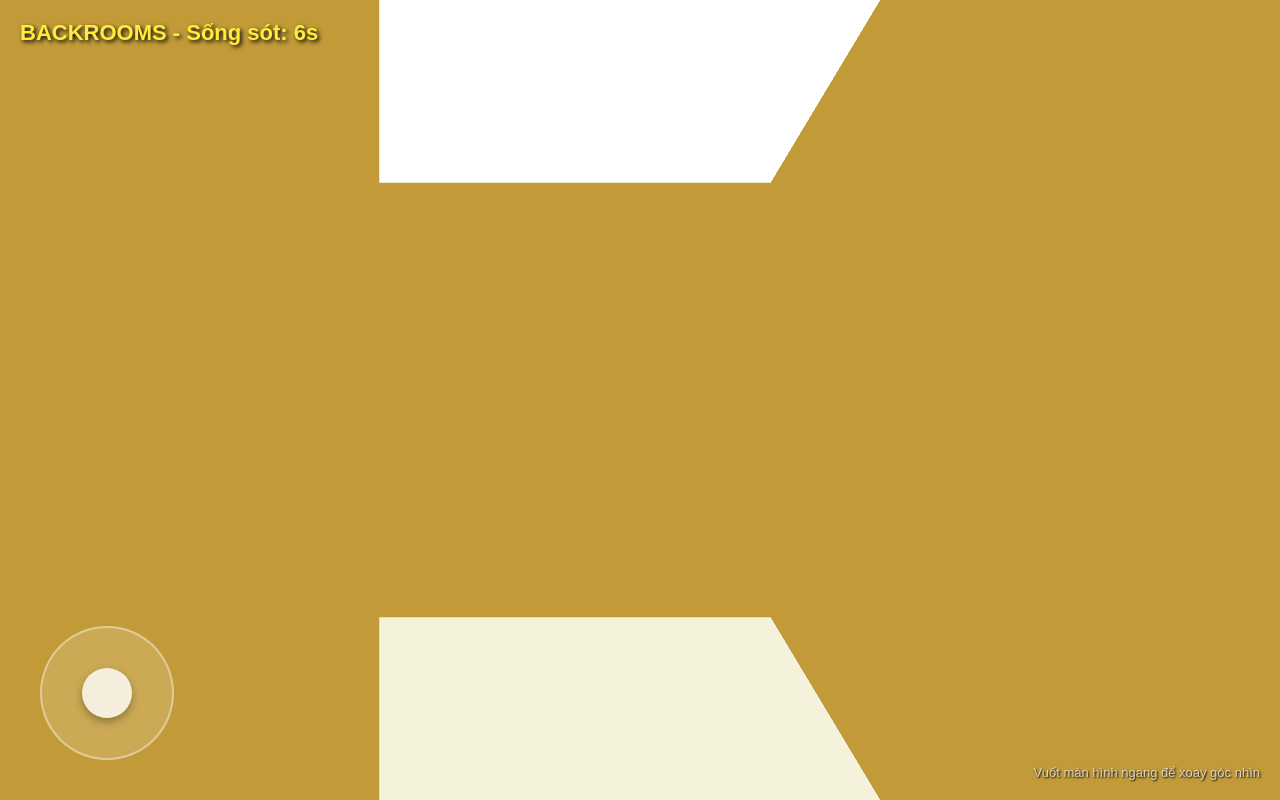
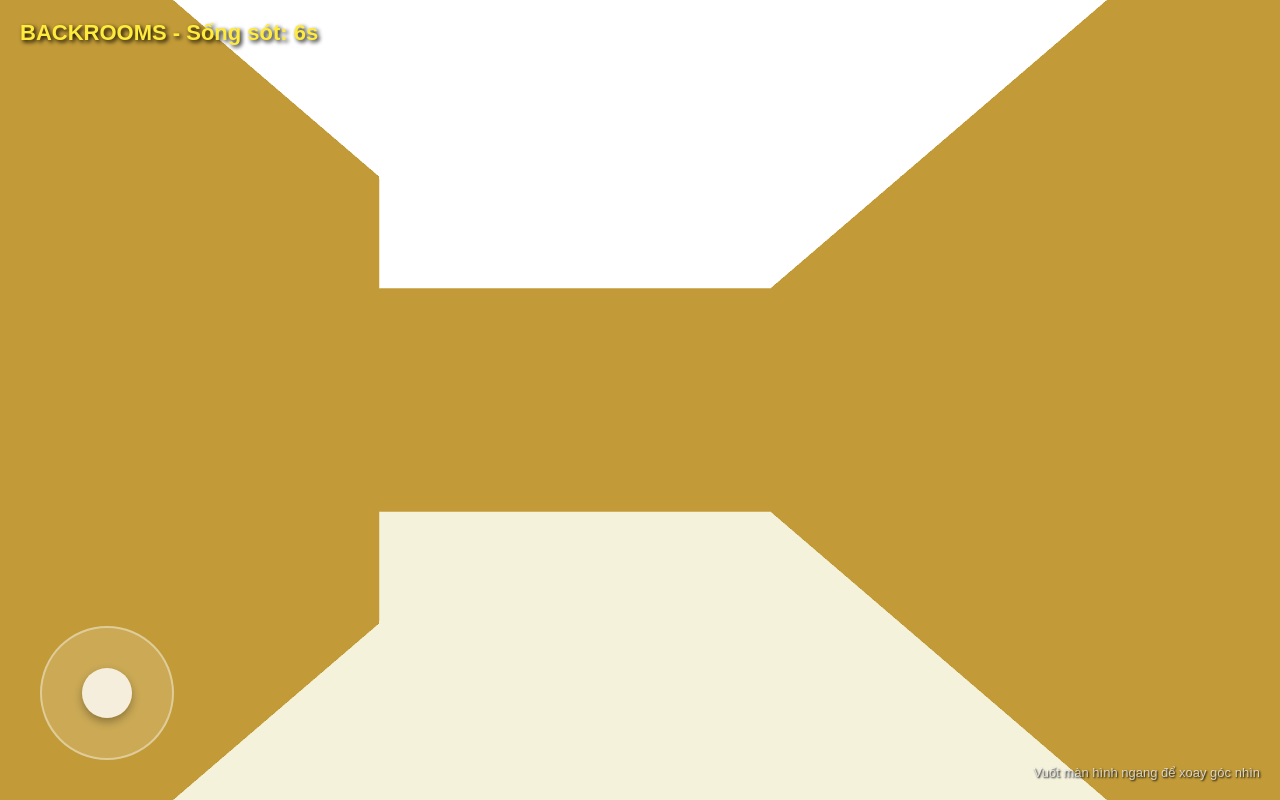
Before and after one commit to lechithien191919-jpg/Backrom-game, a Flask app: page / in a window 1280 px wide. Run offline with Flask 3, Linux system fonts and the light colour scheme.

Commit message:
Update index.html

```diff
--- a/templates/index.html
+++ b/templates/index.html
@@ -3,7 +3,7 @@
 <head>
     <meta charset="UTF-8">
     <meta name="viewport" content="width=device-width, initial-scale=1.0, user-scalable=no">
-    <title>Backrooms 3D Mobile</title>
+    <title>Backrooms 3D Wide Maze</title>
     <style>
         body { margin: 0; overflow: hidden; background: #000; font-family: Arial, sans-serif; user-select: none; }
         #ui {
@@ -17,7 +17,7 @@
             z-index: 10;
         }
 
-        /* Cần điều khiển ảo (Virtual Joystick) chuẩn game mobile */
+        /* Cần điều khiển ảo Joystick */
         #joystick-base {
             position: absolute;
             bottom: 40px;
@@ -67,7 +67,7 @@
     <script>
         // 1. Khởi tạo Scene, Camera, Renderer
         const scene = new THREE.Scene();
-        scene.background = new THREE.Color(0xd4af37); // Màu vàng nền cơ bản
+        scene.background = new THREE.Color(0xd4af37);
 
         const camera = new THREE.PerspectiveCamera(75, window.innerWidth / window.innerHeight, 0.1, 1000);
         const renderer = new THREE.WebGLRenderer({ antialias: true });
@@ -78,7 +78,7 @@
         const ambientLight = new THREE.AmbientLight(0xffffff, 0.9);
         scene.add(ambientLight);
 
-        // 2. Thiết kế bản đồ mê cung nhiều ngã rẽ
+        // 2. Bản đồ mê cung (0: đường đi rộng, 1: tường)
         const map = [
             [1,1,1,1,1,1,1,1,1,1],
             [1,0,0,0,1,0,0,0,0,1],
@@ -91,33 +91,34 @@
             [1,1,1,1,1,1,1,1,1,1]
         ];
 
-        const wallMaterial = new THREE.MeshBasicMaterial({ color: 0xc29b38 }); // Tường vàng đậm
-        const floorMaterial = new THREE.MeshBasicMaterial({ color: 0xf5f2dc }); // Sàn màu trắng ngà
-        const ceilingMaterial = new THREE.MeshBasicMaterial({ color: 0xffffff }); // Trần màu trắng tinh
-        const tileSize = 6;
+        const wallMaterial = new THREE.MeshBasicMaterial({ color: 0xc29b38 });
+        const floorMaterial = new THREE.MeshBasicMaterial({ color: 0xf5f2dc });
+        const ceilingMaterial = new THREE.MeshBasicMaterial({ color: 0xffffff });
 
-        // Vẽ tường, sàn, trần từ bản đồ
+        // Tăng kích thước mỗi ô lên 14 đơn vị để hành lang cực kỳ rộng rãi
+        const tileSize = 14;
+
         for (let z = 0; z < map.length; z++) {
             for (let x = 0; x < map[z].length; x++) {
                 const posX = (x - map[z].length / 2) * tileSize;
                 const posZ = (z - map.length / 2) * tileSize;
 
-                // Tạo Sàn nhà
+                // Sàn nhà rộng
                 const floorGeo = new THREE.PlaneGeometry(tileSize, tileSize);
                 const floor = new THREE.Mesh(floorGeo, floorMaterial);
                 floor.rotation.x = -Math.PI / 2;
-                floor.position.set(posX, -5, posZ);
+                floor.position.set(posX, -6, posZ);
                 scene.add(floor);
 
-                // Tạo Trần nhà
+                // Trần nhà cao
                 const ceiling = new THREE.Mesh(floorGeo, ceilingMaterial);
                 ceiling.rotation.x = Math.PI / 2;
-                ceiling.position.set(posX, 5, posZ);
+                ceiling.position.set(posX, 6, posZ);
                 scene.add(ceiling);
 
-                // Nếu là ô có số 1 thì dựng Tường
+                // Tường
                 if (map[z][x] === 1) {
-                    const wallGeo = new THREE.BoxGeometry(tileSize, 10, tileSize);
+                    const wallGeo = new THREE.BoxGeometry(tileSize, 12, tileSize);
                     const wall = new THREE.Mesh(wallGeo, wallMaterial);
                     wall.position.set(posX, 0, posZ);
                     scene.add(wall);
@@ -125,16 +126,15 @@
             }
         }
 
-        // Vị trí bắt đầu của người chơi
-        camera.position.set(-12, 0, -12);
-        let yaw = 0; // Góc xoay ngang
+        // Đặt vị trí bắt đầu phù hợp với bản đồ rộng mới
+        camera.position.set(-28, 0, -28);
+        let yaw = 0;
 
-        // 3. Xử lý vuốt màn hình ngang để xoay góc nhìn
+        // 3. Xử lý vuốt màn hình xoay góc nhìn
         let isDragging = false;
         let prevX = 0;
 
         window.addEventListener('touchstart', (e) => {
-            // Nếu chạm vào vùng joystick thì bỏ qua không xoay màn hình
             if (e.touches[0].clientX < 180 && e.touches[0].clientY > window.innerHeight - 180) return;
             isDragging = true;
             prevX = e.touches[0].clientX;
@@ -150,7 +150,7 @@
 
         window.addEventListener('touchend', () => { isDragging = false; });
 
-        // 4. Xử lý Joystick ảo mượt mà
+        // 4. Joystick ảo di chuyển
         const joystickBase = document.getElementById('joystick-base');
         const joystickKnob = document.getElementById('joystick-knob');
         let moveVector = { x: 0, z: 0 };
@@ -174,17 +174,14 @@
                     let dx = touch.clientX - centerX;
                     let dy = touch.clientY - centerY;
                     const distance = Math.sqrt(dx * dx + dy * dy);
-                    const maxRadius = 45; // Giới hạn bán kính kéo núm
+                    const maxRadius = 45;
 
                     if (distance > maxRadius) {
                         dx = (dx / distance) * maxRadius;
                         dy = (dy / distance) * maxRadius;
                     }
 
-                    // Di chuyển nút tròn trắng bên trong
                     joystickKnob.style.transform = `translate(${dx}px, ${dy}px)`;
-
-                    // Tính toán hướng di chuyển chuẩn hóa
                     moveVector.x = dx / maxRadius;
                     moveVector.z = dy / maxRadius;
                 }
@@ -207,15 +204,13 @@
             document.getElementById('score').innerText = survivalTime;
         }, 1000);
 
-        // 5. Vòng lặp cập nhật chuyển động
-        const speed = 0.08;
+        // 5. Vòng lặp game
+        const speed = 0.1; // Tăng tốc độ di chuyển chút cho mượt với bản đồ lớn
         function animate() {
             requestAnimationFrame(animate);
 
-            // Cố định chiều cao camera, chỉ xoay ngang
             camera.rotation.set(0, yaw, 0);
 
-            // Xử lý di chuyển theo cần gạt Joystick
             if (moveVector.x !== 0 || moveVector.z !== 0) {
                 const moveDir = new THREE.Vector3(moveVector.x, 0, moveVector.z);
                 moveDir.applyAxisAngle(new THREE.Vector3(0, 1, 0), yaw);
@@ -226,7 +221,6 @@
         }
         animate();
 
-        // Tự động điều chỉnh khi xoay màn hình điện thoại
         window.addEventListener('resize', () => {
             camera.aspect = window.innerWidth / window.innerHeight;
             camera.updateProjectionMatrix();
```
